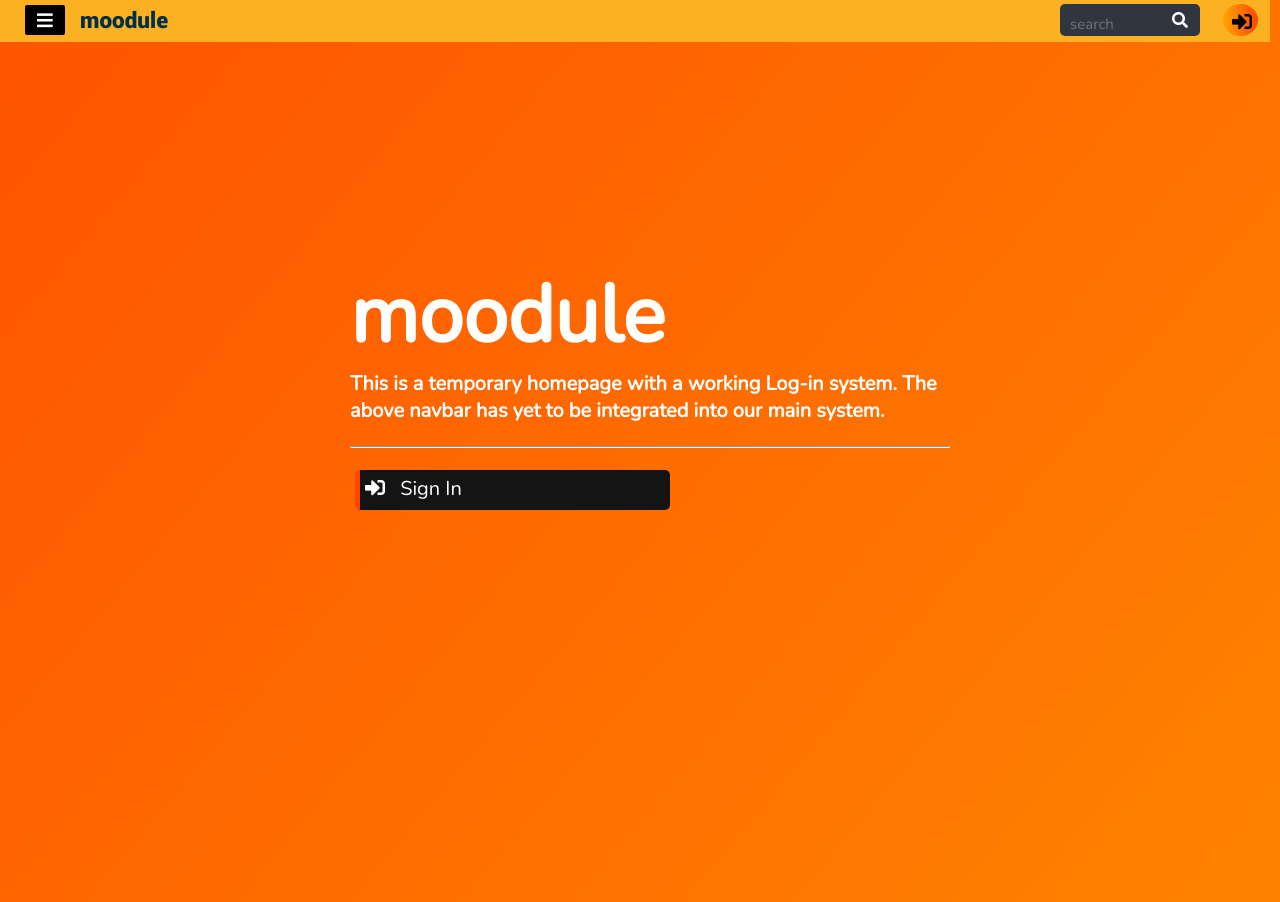
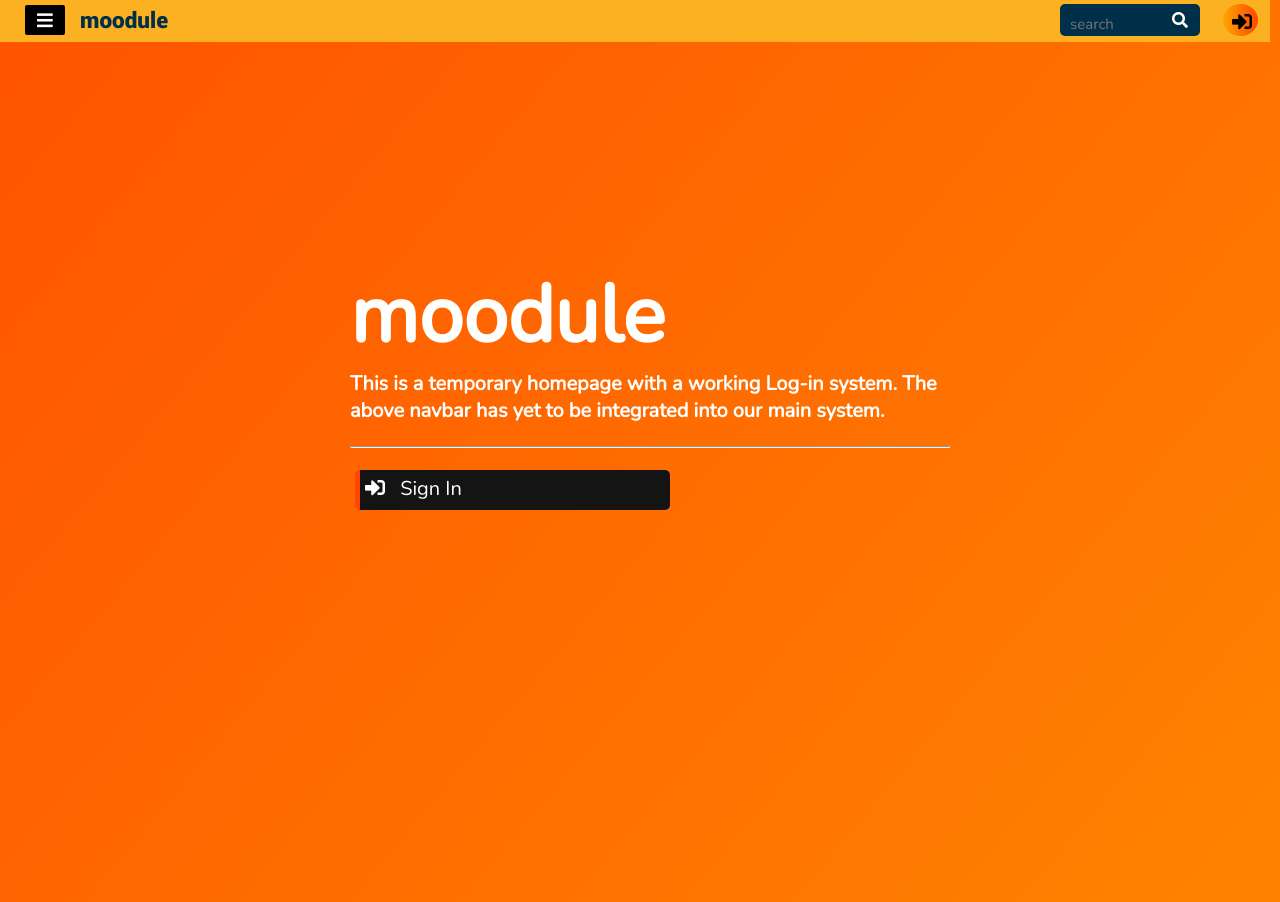
Before and after one commit to TomAllison067/moodule-pages, a Django app: page / in a window 1280 px wide. Run offline with Django 3.2, Linux system fonts and the light colour scheme; some libraries are stand-ins or nearby versions.

Commit message:
Changing search bar color to match topbar aesthetic.

```diff
--- a/modulesApplication/static/modulesApplication/css/main.css
+++ b/modulesApplication/static/modulesApplication/css/main.css
@@ -619,7 +619,7 @@ html, body {
     top: 20px;
     right: 0;
     transform: translate(-50%, -50%);
-    background: #2f3640;
+    background: #003049;
     color: #d85f26;
     height: 12px;
     border-radius: 5px;
@@ -636,7 +636,7 @@ html, body {
     width: 20px;
     height: 12px;
     border-radius: 20%;
-    background: #2f3640;
+    background: #003049;
     display: flex;
     justify-content: center;
     align-items: center;
```
